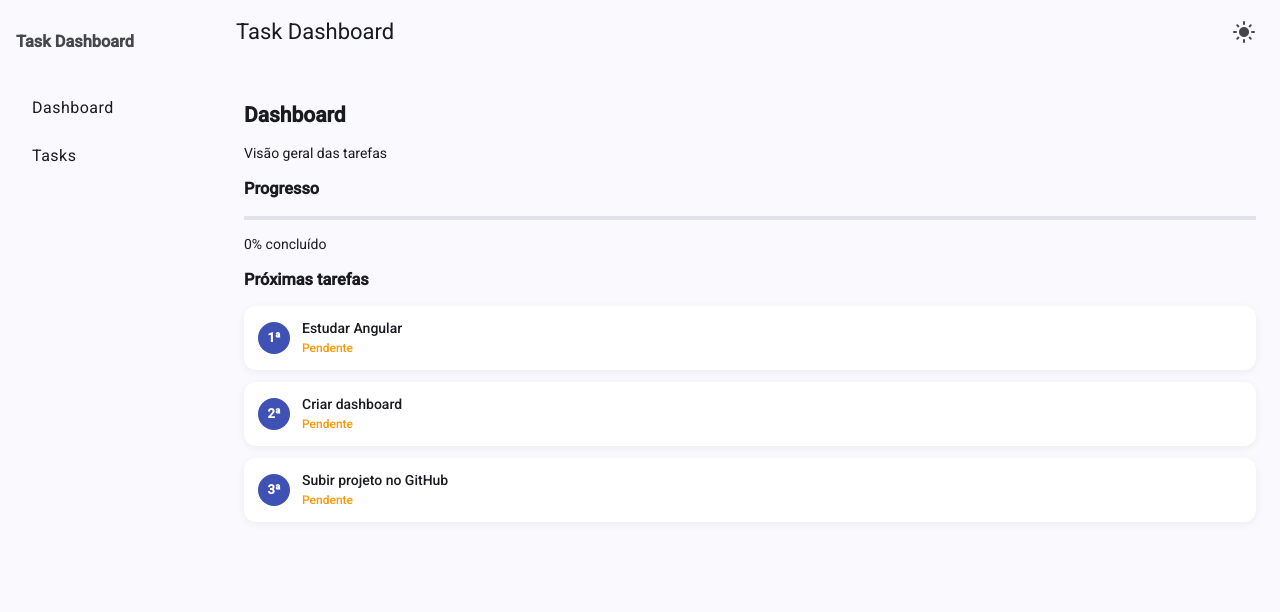
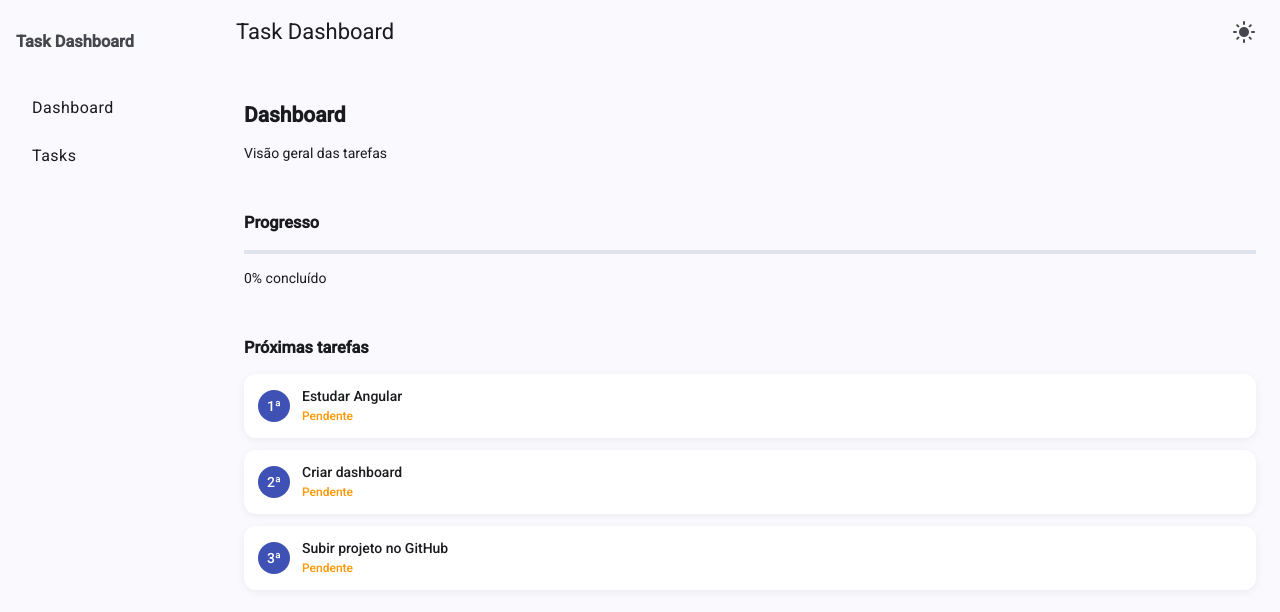
Before and after one commit to Thiagogmr1/Angular-task-dashboard, an Angular app: page /dashboard in a window 1280 px wide. Shown: the top 612 px of the page. Built offline with nearby package versions, Linux system fonts and the light colour scheme.

Commit message:
último commit para a Master

```diff
--- a/src/app/pages/dashboard/dashboard.html
+++ b/src/app/pages/dashboard/dashboard.html
@@ -1,5 +1,6 @@
 <h2>Dashboard</h2>
 <p>Visão geral das tarefas</p>
+<br>
 
 <h3>Progresso</h3>
 
@@ -8,6 +9,7 @@
     </div>
 
 <p>{{ progress }}% concluído</p>
+<br>
 
 <h3>Próximas tarefas</h3>
 
--- a/src/app/pages/dashboard/dashboard.scss
+++ b/src/app/pages/dashboard/dashboard.scss
@@ -33,8 +33,8 @@
 
     background: #3f51b5;
     color: #fff;
-    font-weight: 600;
-    font-size: 13px;
+    font-weight: 500;
+    font-size: 14px;
 }
 
 .task-content {
--- a/src/app/pages/tasks/tasks.scss
+++ b/src/app/pages/tasks/tasks.scss
@@ -13,6 +13,8 @@
 .task-card {
     margin-bottom: 12px;
     transition: opacity 0.2s ease;
+    padding: 6px;
+
 }
 
 .task-card.done {
--- a/src/app/shared/layout/layout.scss
+++ b/src/app/shared/layout/layout.scss
@@ -20,3 +20,12 @@
     flex: 1;
 
 }
+
+.mat-mdc-list-item {
+    border-radius: 0 !important;
+
+}
+
+.mat-mdc-list-item:hover {
+    border-radius: 0 !important;
+}
--- a/src/styles.scss
+++ b/src/styles.scss
@@ -54,6 +54,6 @@ body.dark-theme .task-status {
 }
 
 body.dark-theme .task-rank {
-  background: #5c6bc0;
+  background: #3737b2;
   color: #fff;
 }
```
